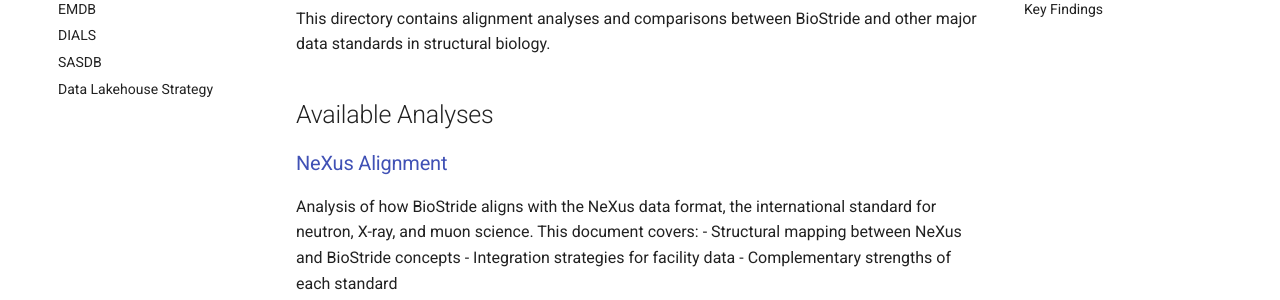
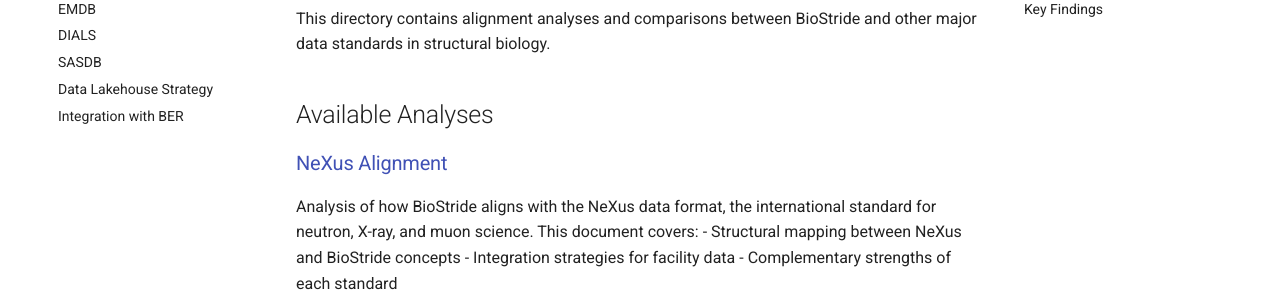
Before and after one commit to cmungall/biostride, an MkDocs documentation site: the page built from docs/background/README.md, in a window 1280 px wide. Shown: the part 318-618 px from the top of the page. Built offline with MkDocs 1.6.1 and Material for MkDocs 9.7.7, drawn with Linux system fonts in a browser that asks for light colours; comment, search, counter and statistics services are not loaded.

Commit message:
more-docs

```diff
--- a/mkdocs.yml
+++ b/mkdocs.yml
@@ -23,5 +23,6 @@ nav:
     - DIALS: background/dials.md
     - SASDB: background/sasdb.md
     - Data Lakehouse Strategy: background/biostride-data-lakehouse-strategy.md
+    - Integration with BER: background/ber-doe-facilities.md
 site_url: https://cmungall.github.io/biostride
 repo_url: https://github.com/cmungall/biostride
```
